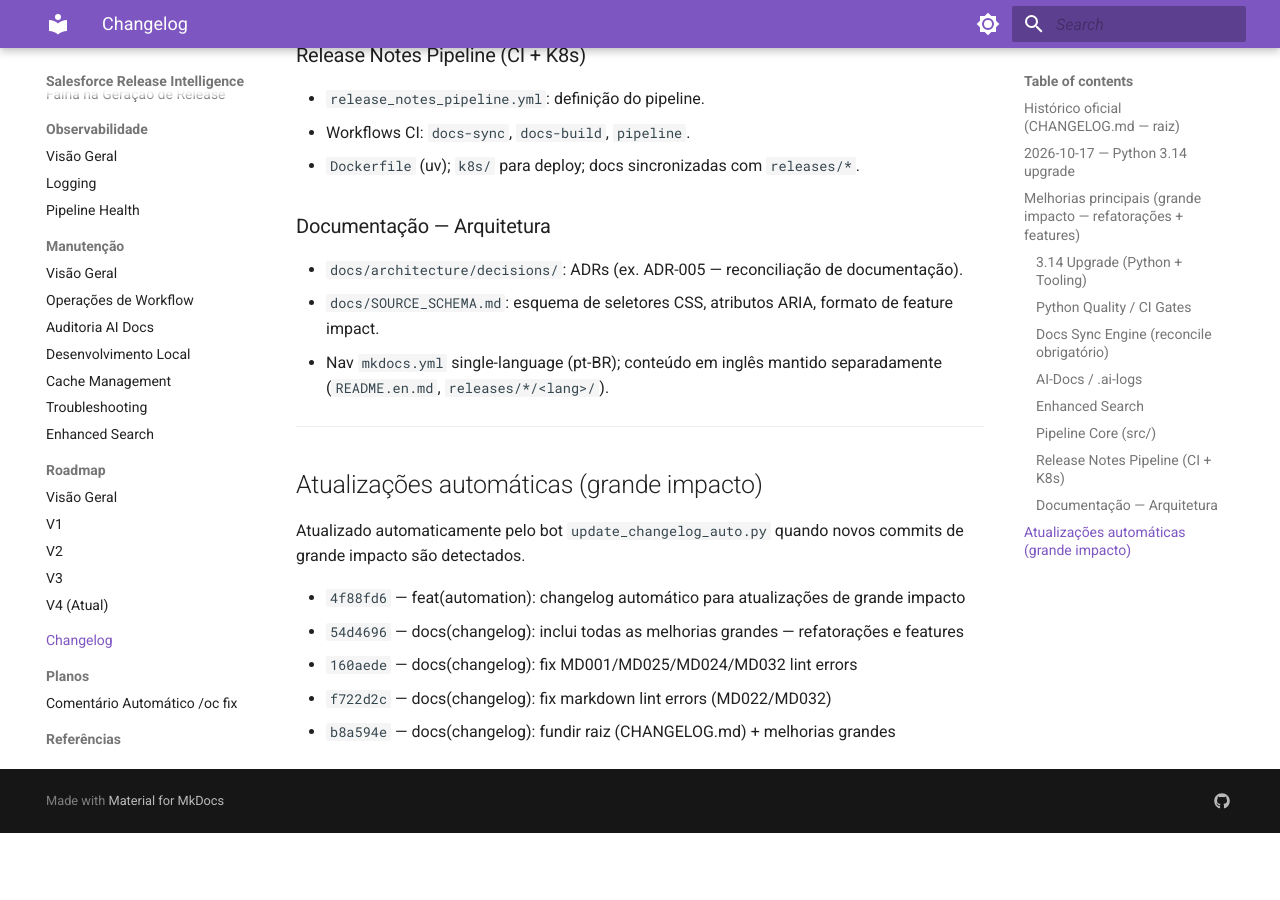
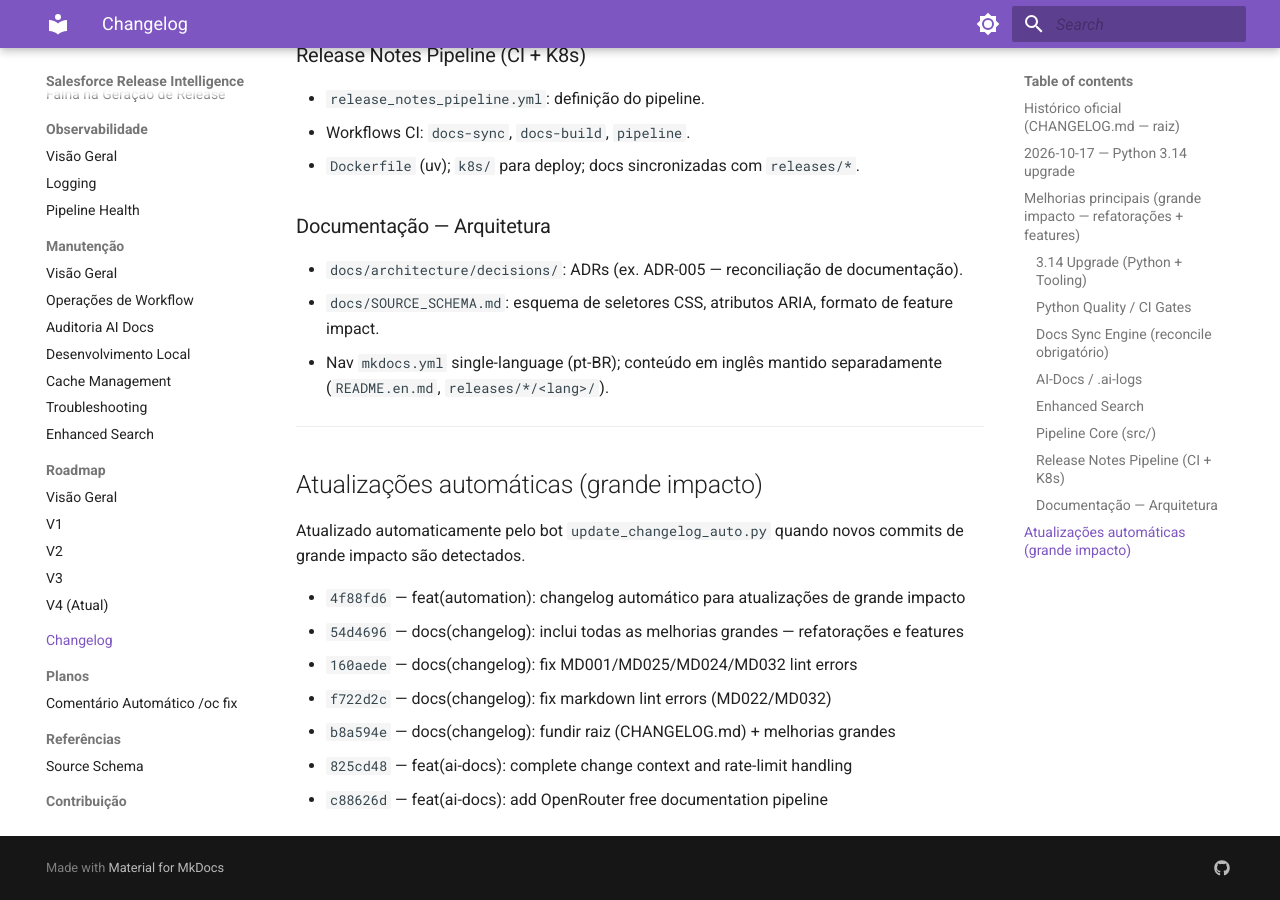
Before and after one commit to Fatal1tyBarucco/Salesforce-WebDev, an MkDocs documentation site: the page built from docs/changelog.md, in a window 1280 px wide and 900 px high, scrolled down 1865 px. Built offline with MkDocs 1.6.1 and Material for MkDocs 9.7.7, drawn with Linux system fonts in a browser that asks for light colours; before the commit the page ends 2698 px from its top, so only the background shows below that.

Commit message:
docs(sync): reconcile documentation — 2026-10-19 02:01 UTC

```diff
--- a/docs/changelog.md
+++ b/docs/changelog.md
@@ -76,3 +76,5 @@ Atualizado automaticamente pelo bot `update_changelog_auto.py` quando novos comm
 - `160aede` — docs(changelog): fix MD001/MD025/MD024/MD032 lint errors
 - `f722d2c` — docs(changelog): fix markdown lint errors (MD022/MD032)
 - `b8a594e` — docs(changelog): fundir raiz (CHANGELOG.md) + melhorias grandes
+- `825cd48` — feat(ai-docs): complete change context and rate-limit handling
+- `c88626d` — feat(ai-docs): add OpenRouter free documentation pipeline
```
Also changed, not shown: docs/index.md (+1 -0 lines), docs/.documentation-manifest.json.
